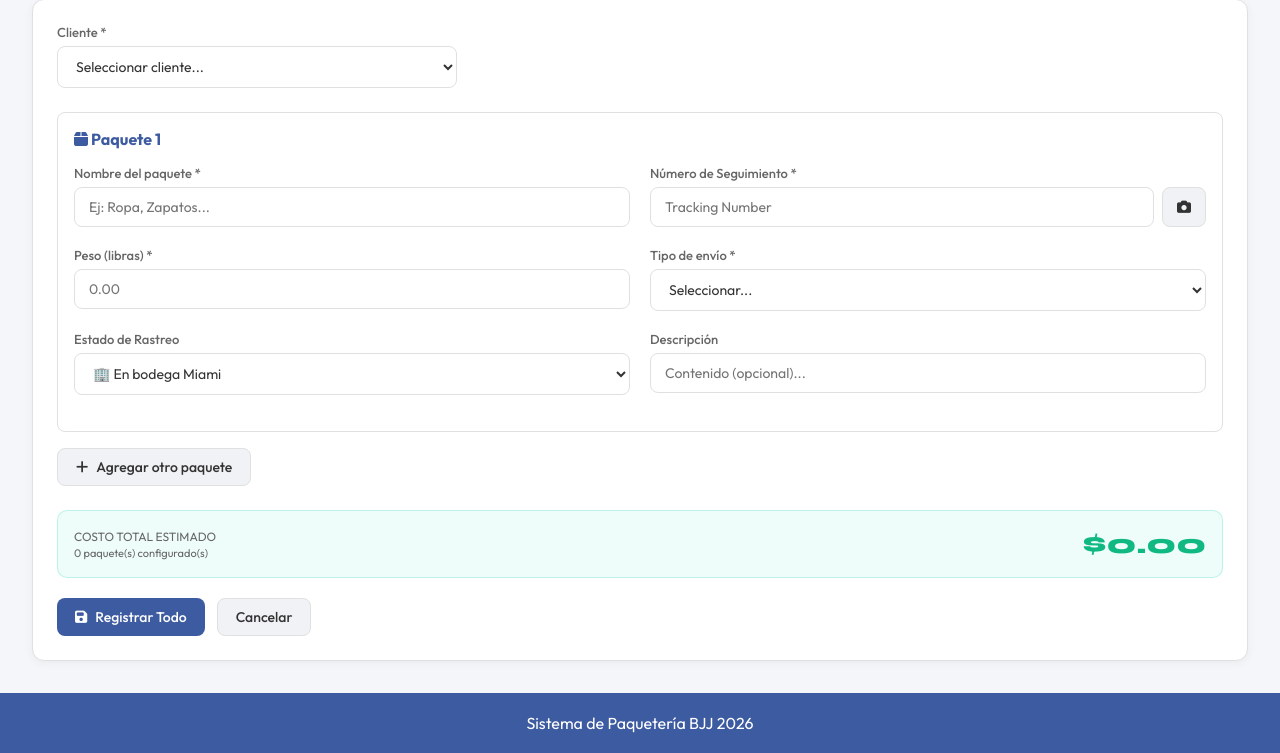
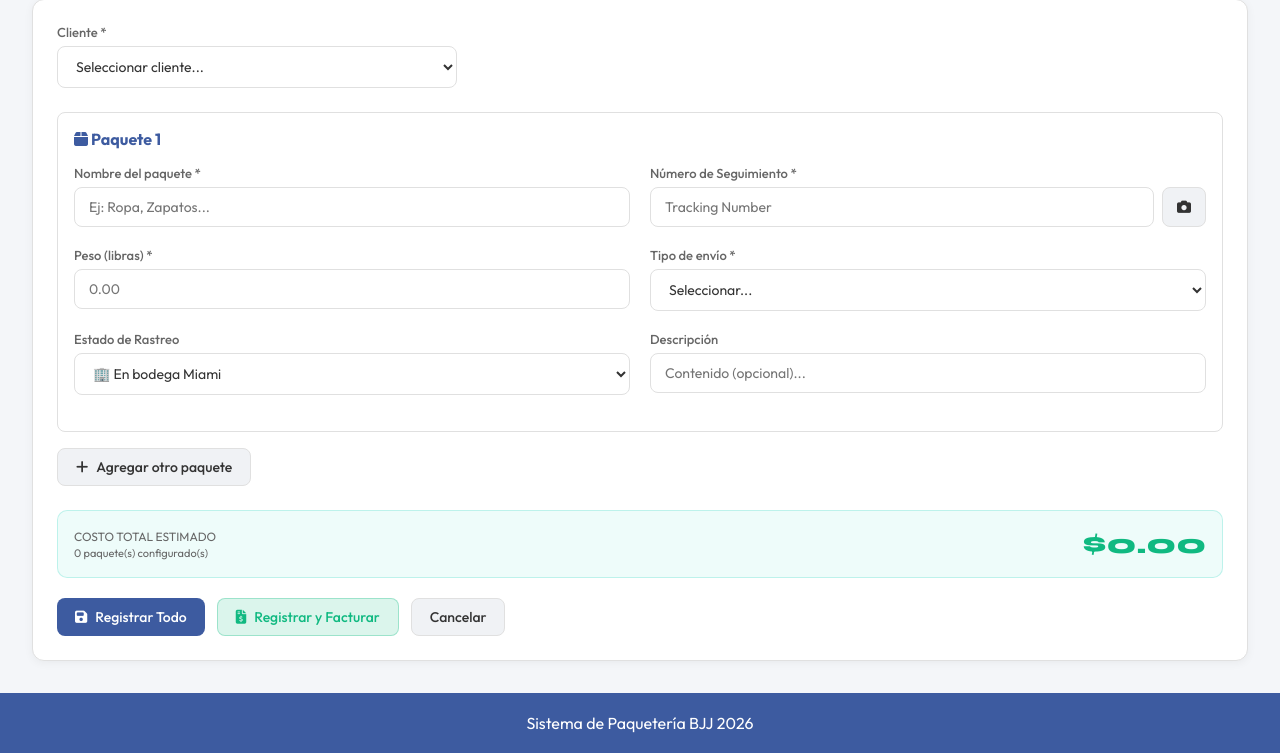
Before and after one commit to Juliojsm22/BJJ-SYSTEM, a Flask app: page /paquetes/nuevo in a window 1280 px wide. Shown: the part 199-952 px from the top of the page. Run offline with Flask 3, Linux system fonts and the light colour scheme; a user stored in the database is signed in; data that the repository does not hold is empty.

```diff
--- a/routes/facturas.py
+++ b/routes/facturas.py
@@ -296,7 +296,7 @@ def generar_pdf_factura(factura):
     # Total
     total_cordobas = factura.total * 37
     total_data = [
-        ['', '', '', '', 'TOTAL USD:', f'${factura.total:.2f}'],
+        ['', '', '', '', 'TOTAL $:', f'${factura.total:.2f}'],
         ['', '', '', '', 'TOTAL C$:', f'C${total_cordobas:.2f}']
     ]
     total_table = Table(total_data, colWidths=col_widths)
--- a/routes/paquetes.py
+++ b/routes/paquetes.py
@@ -102,6 +102,30 @@ def nuevo():
         if paquetes_creados:
             from models import registrar_actividad
             registrar_actividad(current_user.id, 'Registró Paquetes', f'Registró {len(paquetes_creados)} paquete(s) para {cliente.nombre_completo}')
+
+            accion = request.form.get('accion')
+            if accion == 'facturar':
+                from models import Factura
+                factura = Factura(
+                    numero=Factura.generar_numero(),
+                    cliente_id=cliente.id,
+                    notas='Factura generada automáticamente al registrar paquetes.',
+                    creado_por=current_user.id,
+                    estado='borrador'
+                )
+                db.session.add(factura)
+                db.session.flush()
+
+                for p in paquetes_creados:
+                    p.factura_id = factura.id
+
+                factura.actualizar_total()
+                db.session.commit()
+
+                registrar_actividad(current_user.id, 'Creó Factura', f'Factura {factura.numero} generada automáticamente')
+                flash(f'Paquetes registrados y factura {factura.numero} creada con éxito.', 'success')
+                return redirect(url_for('facturas.detalle', id=factura.id))
+
             flash(f'Se registraron {len(paquetes_creados)} paquete(s) con éxito. Costo total estimado: ${costo_total:.2f}', 'success')
 
         return redirect(url_for('paquetes.index'))
@@ -303,9 +327,9 @@ def exportar():
             p.cliente.nombre_completo,
             p.nombre,
             p.peso,
-            p.tipo_envio.upper(),
+            p.tipo_envio.upper() if p.tipo_envio else '',
             p.costo,
-            p.estado_rastreo.replace('_', ' ').title(),
+            p.estado_rastreo.replace('_', ' ').title() if p.estado_rastreo else '',
             'SÍ' if p.factura_id else 'NO',
             p.registrado_en.strftime('%Y-%m-%d %H:%M') if p.registrado_en else ''
         ])
--- a/templates/paquetes/nuevo.html
+++ b/templates/paquetes/nuevo.html
@@ -47,8 +47,11 @@
             </div>
 
             <div style="display:flex;gap:12px;">
-                <button type="submit" class="btn btn-primary">
+                <button type="submit" name="accion" value="guardar" class="btn btn-primary">
                     <i class="fas fa-save"></i> Registrar Todo
+                </button>
+                <button type="submit" name="accion" value="facturar" class="btn btn-success">
+                    <i class="fas fa-file-invoice-dollar"></i> Registrar y Facturar
                 </button>
                 <a href="{{ url_for('paquetes.index') }}" class="btn btn-secondary">Cancelar</a>
             </div>
```
